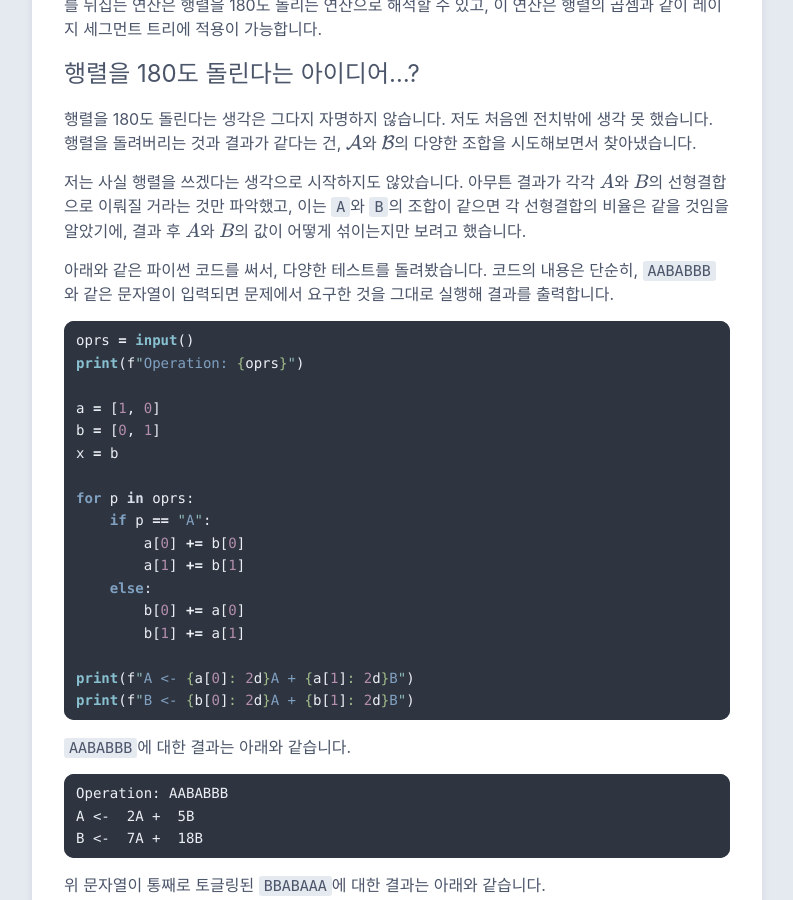
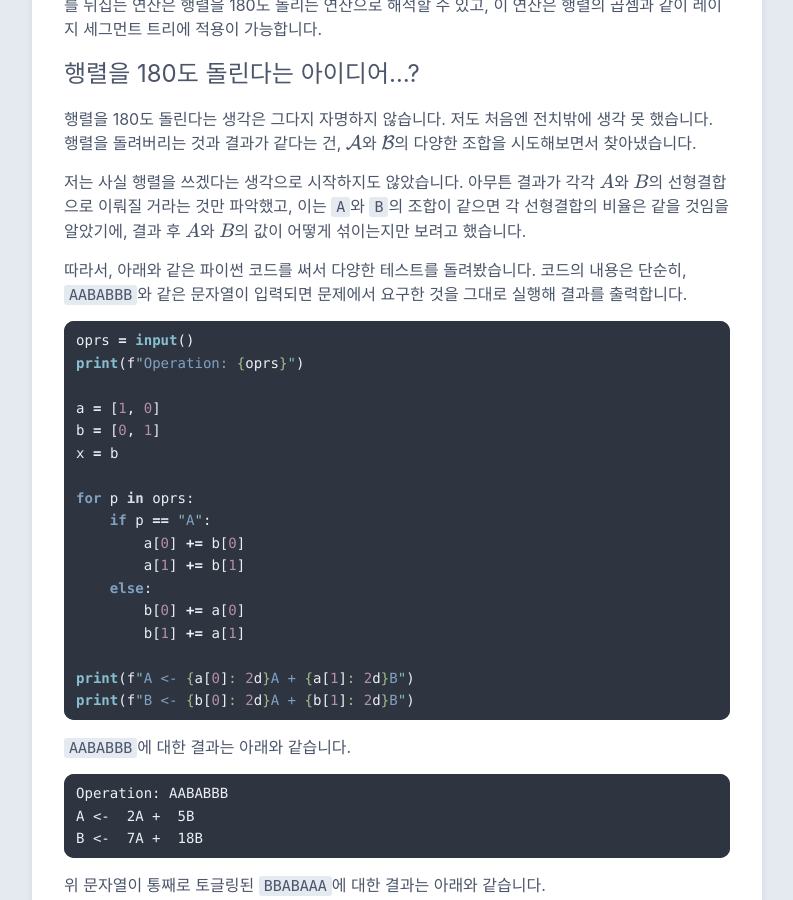
Before and after one commit to BamgoeSN/BamgoeSN.github.io, a Jekyll site: the page built from _posts/BOJ/2022-05-28-19165.md, in a window 1280 px wide and 900 px high, scrolled down 1820 px. Shown: the whole window, without its empty margins (238-1031 px from the left). Built offline with Jekyll 4.4.1, drawn with Linux system fonts in a browser that asks for light colours; formulas are drawn with MathJax 3.

Commit message:
Edit post BOJ 19165

````diff
--- a/_posts/BOJ/2022-05-28-19165.md
+++ b/_posts/BOJ/2022-05-28-19165.md
@@ -61,7 +61,7 @@ $$
 
 저는 사실 행렬을 쓰겠다는 생각으로 시작하지도 않았습니다. 아무튼 결과가 각각 $A$와 $B$의 선형결합으로 이뤄질 거라는 것만 파악했고, 이는 `A`와 `B`의 조합이 같으면 각 선형결합의 비율은 같을 것임을 알았기에, 결과 후 $A$와 $B$의 값이 어떻게 섞이는지만 보려고 했습니다.
 
-아래와 같은 파이썬 코드를 써서, 다양한 테스트를 돌려봤습니다. 코드의 내용은 단순히, `AABABBB`와 같은 문자열이 입력되면 문제에서 요구한 것을 그대로 실행해 결과를 출력합니다.
+따라서, 아래와 같은 파이썬 코드를 써서 다양한 테스트를 돌려봤습니다. 코드의 내용은 단순히, `AABABBB`와 같은 문자열이 입력되면 문제에서 요구한 것을 그대로 실행해 결과를 출력합니다.
 
 ```python
 oprs = input()
````
